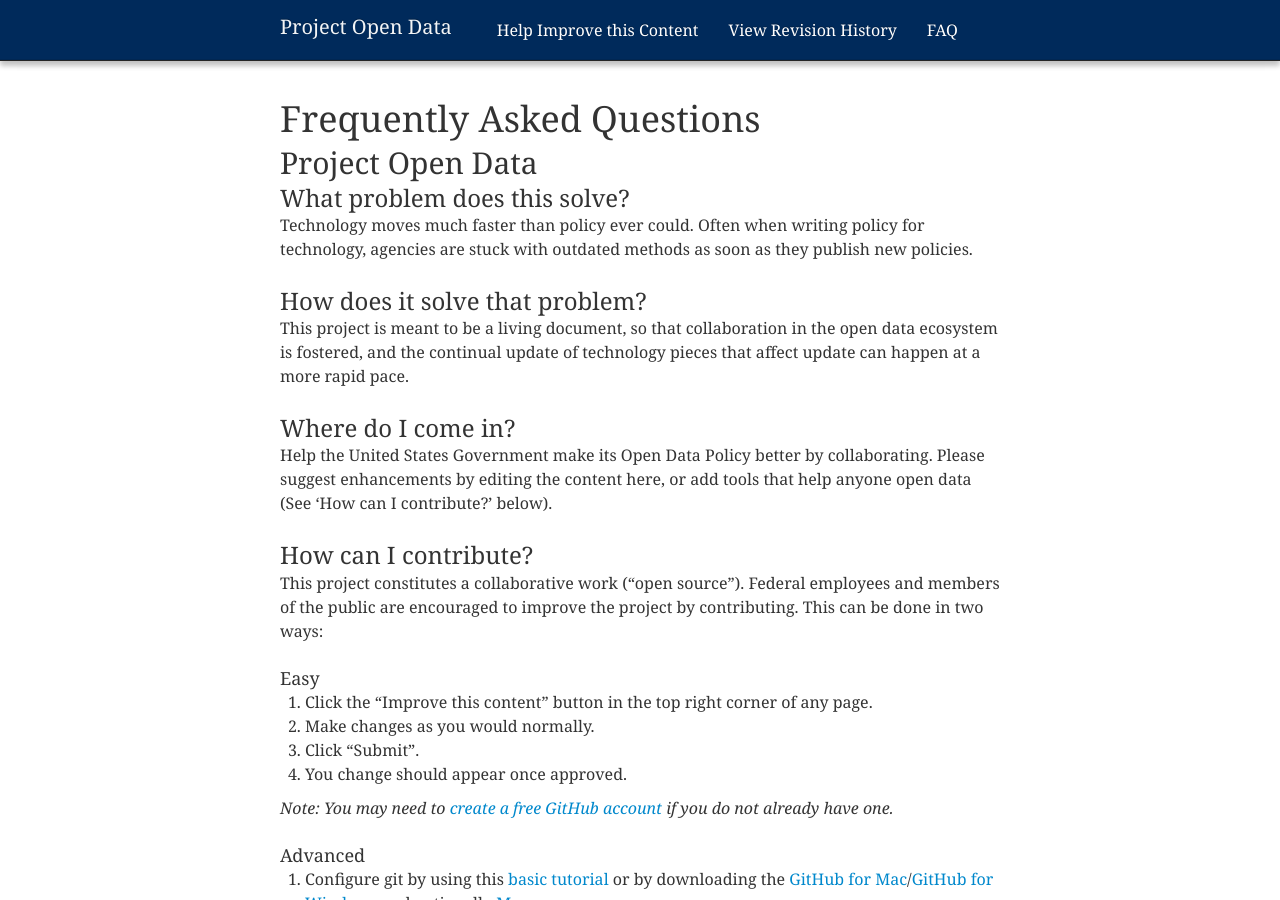
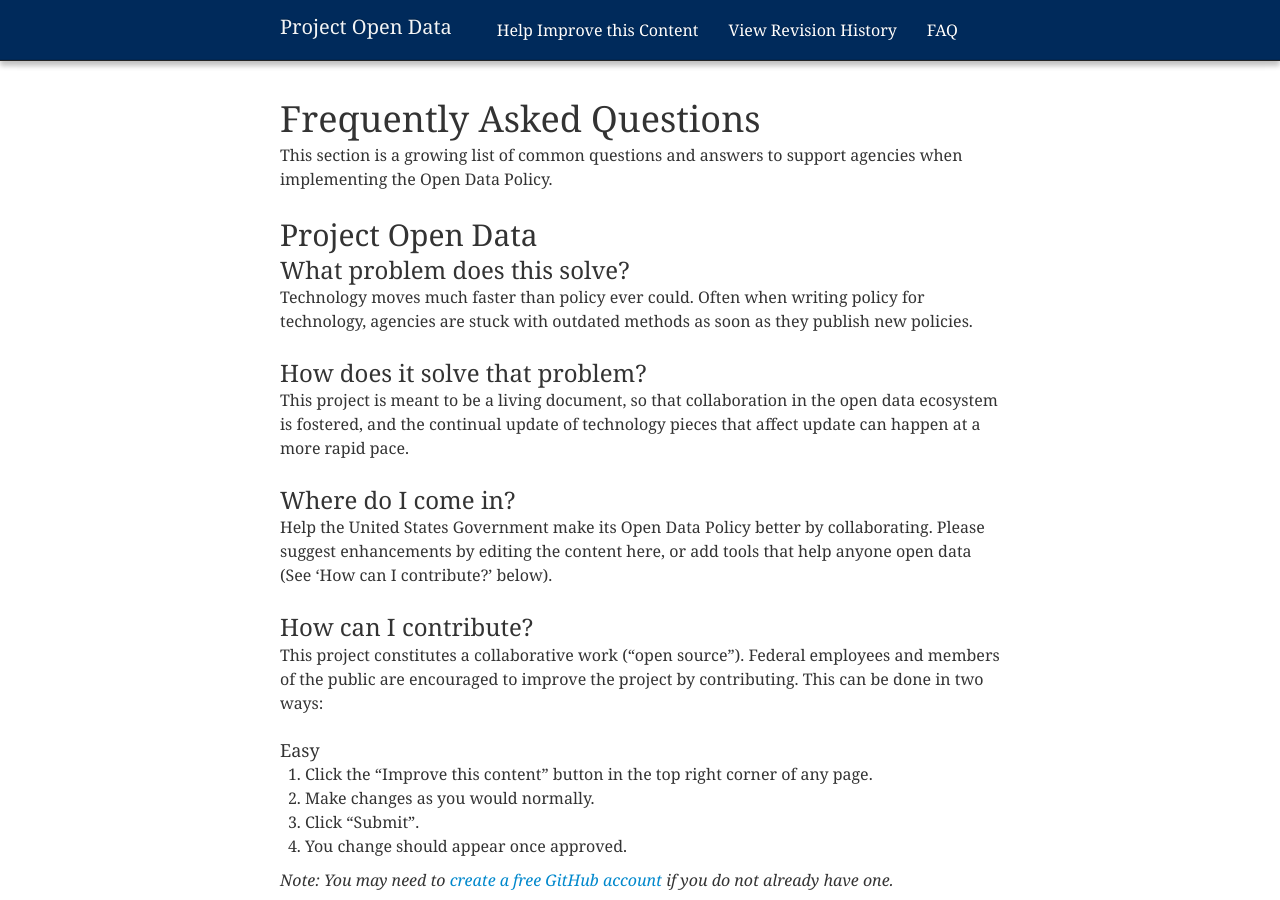
Before and after one commit to gbinal/p-o-d.github.com, a Jekyll site: the page built from faq.md, in a window 1280 px wide and 900 px high. Built offline with Jekyll 4.4.1, drawn with Linux system fonts in a browser that asks for light colours; nearby versions of some CDN libraries.

Commit message:
added an intro section

```diff
--- a/faq.md
+++ b/faq.md
@@ -4,6 +4,8 @@ title: Frequently Asked Questions
 permalink: /faq/
 filename: faq.md
 ---
+
+This section is a growing list of common questions and answers to support agencies when implementing the Open Data Policy.
 
 ## Project Open Data
 
```
